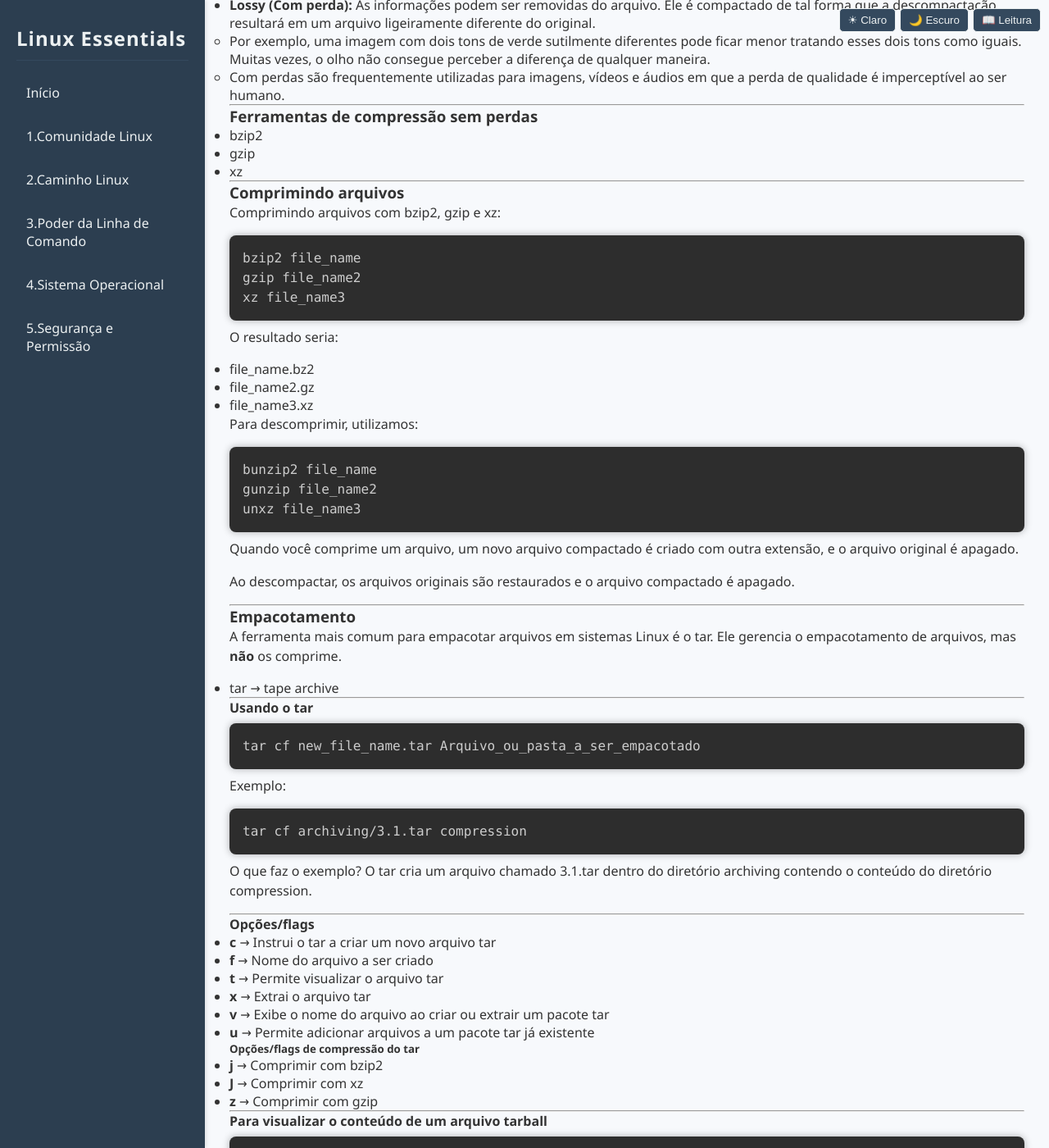
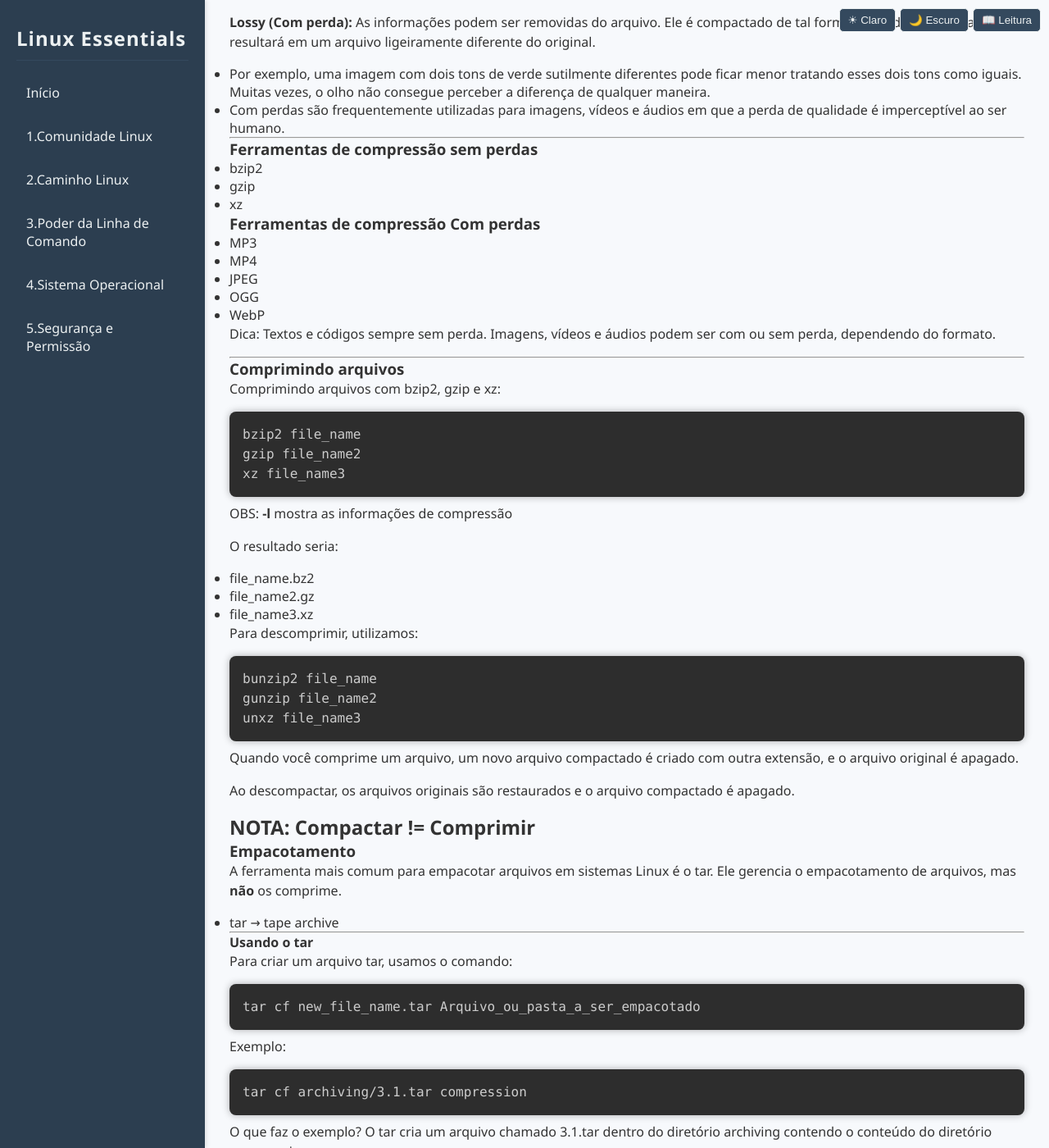
Before and after one commit to jocelinoFG017/linux-essentials, a Jekyll site: the page built from 01-book-lpi/Topico-03-Poder-da-Linha-de-Comando/3.1-ComoComprimirArquivos.md, in a window 1280 px wide and 1400 px high, scrolled down 228 px. Shown: the whole window at 82% size. Built offline with Jekyll 4.4.1, drawn with Linux system fonts in a browser that asks for light colours; nearby versions of some CDN libraries; some of the changed text lies outside the part shown.

Commit message:
docs: revisao de conteudo I

````diff
--- a/01-book-lpi/Topico-03-Poder-da-Linha-de-Comando/3.1-ComoComprimirArquivos.md
+++ b/01-book-lpi/Topico-03-Poder-da-Linha-de-Comando/3.1-ComoComprimirArquivos.md
@@ -11,10 +11,11 @@ title: Tópico 3.1
 
 Quando falamos sobre compressão, há 2 tipos:
 
-- **Lossless (Sem perda):** Nenhuma informação é removida do arquivo. Compactar um arquivo e descompactá-lo deixa-o idêntico ao original.
-- **Lossy (Com perda):** As informações podem ser removidas do arquivo. Ele é compactado de tal forma que a descompactação resultará em um arquivo ligeiramente diferente do original.
-    - Por exemplo, uma imagem com dois tons de verde sutilmente diferentes pode ficar menor tratando esses dois tons como iguais. Muitas vezes, o olho não consegue perceber a diferença de qualquer maneira.
-    - Com perdas são frequentemente utilizadas para imagens, vídeos e áudios em que a perda de qualidade é imperceptível ao ser humano.
+**Lossless (Sem perda):** Nenhuma informação é removida do arquivo. Compactar um arquivo e descompactá-lo deixa-o idêntico ao original.
+
+**Lossy (Com perda):** As informações podem ser removidas do arquivo. Ele é compactado de tal forma que a descompactação resultará em um arquivo ligeiramente diferente do original.
+  - Por exemplo, uma imagem com dois tons de verde sutilmente diferentes pode ficar menor tratando esses dois tons como iguais. Muitas vezes, o olho não consegue perceber a diferença de qualquer maneira.
+  - Com perdas são frequentemente utilizadas para imagens, vídeos e áudios em que a perda de qualidade é imperceptível ao ser humano.
 
 ---
 
@@ -23,6 +24,16 @@ Quando falamos sobre compressão, há 2 tipos:
 - bzip2
 - gzip
 - xz
+
+### Ferramentas de compressão Com perdas
+
+- MP3
+- MP4
+- JPEG
+- OGG
+- WebP
+
+Dica: Textos e códigos sempre sem perda. Imagens, vídeos e áudios podem ser com ou sem perda, dependendo do formato.
 
 ---
 
@@ -35,6 +46,8 @@ bzip2 file_name
 gzip file_name2
 xz file_name3
 ```
+
+OBS: **-l** mostra as informações de compressão
 
 O resultado seria:
 - file_name.bz2
@@ -53,6 +66,7 @@ Quando você comprime um arquivo, um novo arquivo compactado é criado com outra
 
 Ao descompactar, os arquivos originais são restaurados e o arquivo compactado é apagado.
 
+NOTA: Compactar != Comprimir
 ---
 
 ### Empacotamento
@@ -65,6 +79,7 @@ A ferramenta mais comum para empacotar arquivos em sistemas Linux é o tar. Ele
 
 #### Usando o tar
 
+Para criar um arquivo tar, usamos o comando:
 ```sh
 tar cf new_file_name.tar Arquivo_ou_pasta_a_ser_empacotado
 ```
@@ -101,7 +116,7 @@ tar -tf file_name.tar
 
 > OBS: Ao usar o tar, o traço (-) é opcional antes das opções/flags.
 
-É possível extrair somente um arquivo do arquivo .tar ao especificá-lo no comando de extração:
+É possível extrair somente um arquivo do **arquivo .tar** ao especificá-lo no comando de extração:
 
 ```sh
 tar xvf file_name.tar pasta/arquivo_especifico
````
Also changed, not shown: 00-resumos-gerais/archiving_and_compression.md (deleted, +0 -67 lines), 00-resumos-gerais/basic_scripting.md (deleted, +0 -3 lines), 00-resumos-gerais/creating_users_and_groups.md (deleted, +0 -41 lines), 01-book-lpi/Topico-03-Poder-da-Linha-de-Comando/3.3-TransformandoComandoEmScripts.md (+11 -3 lines), 01-book-lpi/Topico-05-Seguranca-e-Permissao-de-Arquivos/5.2-CriandoUsuariosAndGrupos.md (+17 -0 lines), 05-materiais-complementares/lista-de-comandos.md (+1 -0 lines).
